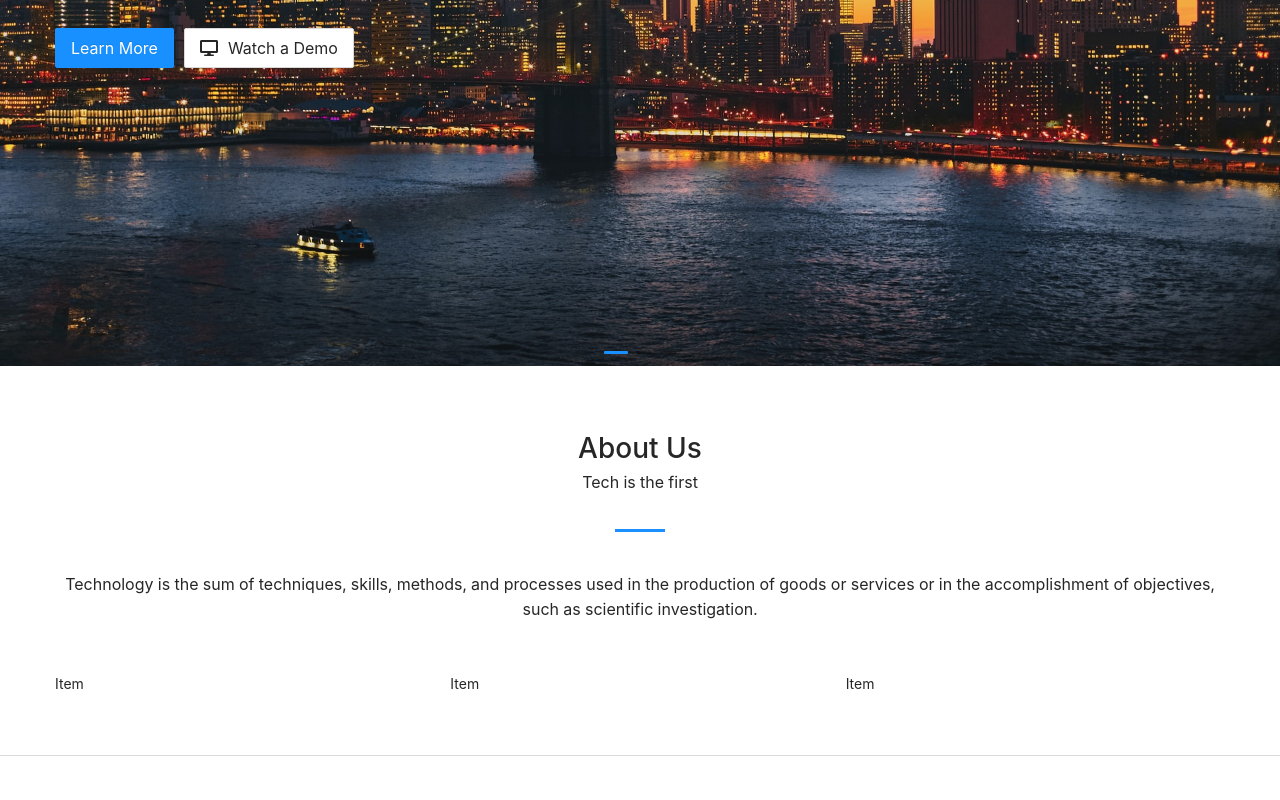
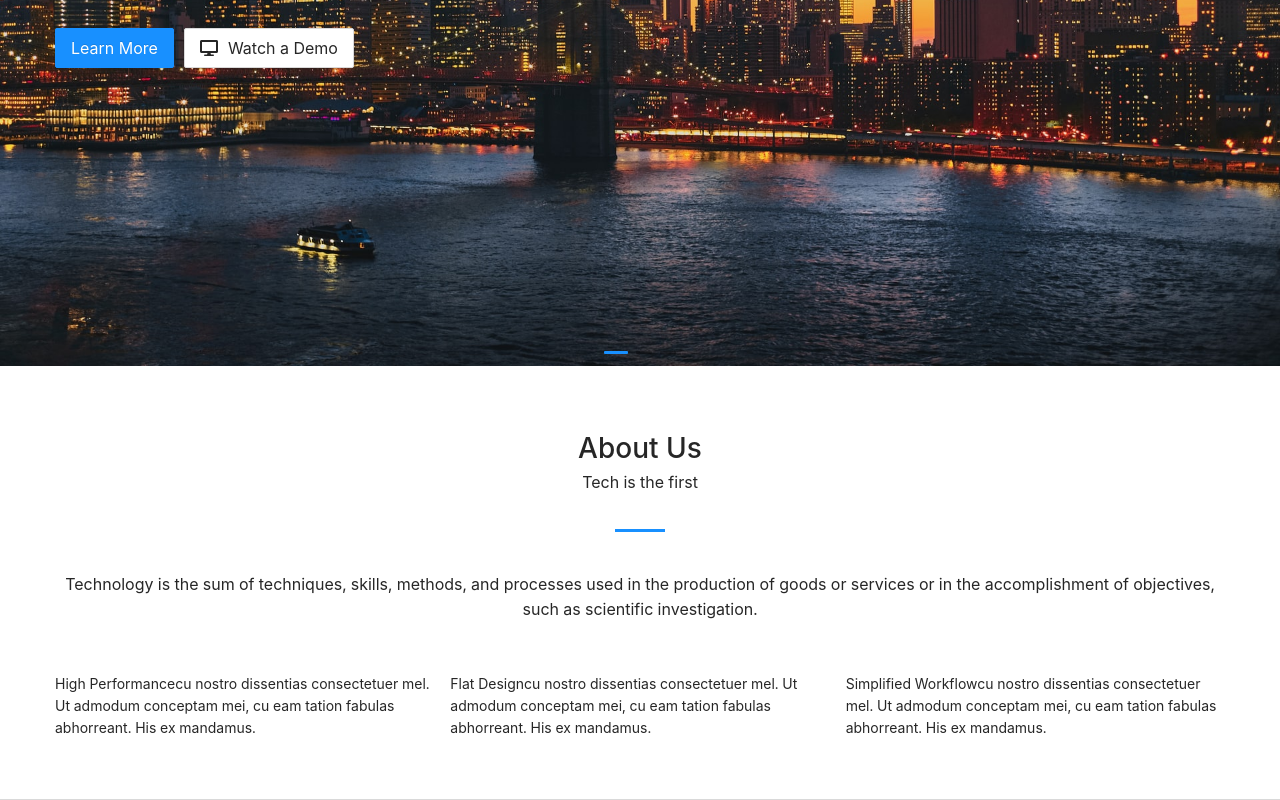
Before and after one commit to harvey0107/react-website, a React (Create React App) app: page / in a window 1280 px wide. Shown: the part 434-1234 px from the top of the page. Before the commit the page ends 1190 px from the top, so only its background shows below. Built offline with nearby package versions, Linux system fonts and the light colour scheme.

Commit message:
loop array

```diff
--- a/src/components/home/About.js
+++ b/src/components/home/About.js
@@ -1,5 +1,26 @@
 import React from 'react'
 import { Row, Col } from 'antd';
+
+const items = [
+    {
+      key: '1',
+      icon: <i className="fas fa-chart-pie"></i>,
+      title: 'High Performance',
+      content: 'cu nostro dissentias consectetuer mel. Ut admodum conceptam mei, cu eam tation fabulas abhorreant. His ex mandamus.',
+    },
+    {
+      key: '2',
+      icon: <i className="fas fa-desktop"></i>,
+      title: 'Flat Design',
+      content: 'cu nostro dissentias consectetuer mel. Ut admodum conceptam mei, cu eam tation fabulas abhorreant. His ex mandamus.',
+    },
+    {
+      key: '3',
+      icon: <i className="fas fa-database"></i>,
+      title: 'Simplified Workflow',
+      content: 'cu nostro dissentias consectetuer mel. Ut admodum conceptam mei, cu eam tation fabulas abhorreant. His ex mandamus.',
+    },
+  ]
 
 function AppAbout() {
     return (
@@ -13,9 +34,16 @@ function AppAbout() {
                     <p>Technology is the sum of techniques, skills, methods, and processes used in the production of goods or services or in the accomplishment of objectives, such as scientific investigation.</p>
                 </div>
                 <Row gutter={[16, 16]}>
-                    <Col span={8}>Item</Col>
-                    <Col span={8}>Item</Col>
-                    <Col span={8}>Item</Col>
+                    {items.map(item => {
+                        return (
+                            <Col span={8}>
+                                {item.title}
+                                {item.content}
+                            </Col>
+
+                        );
+                    })}
+
                 </Row>
             </div>
         </div>
```
